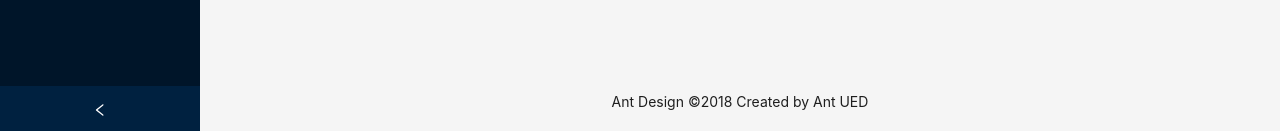
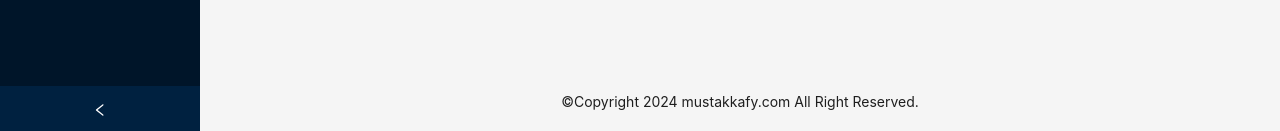
Before and after one commit to MustakAhmedKafy/vue-ant-dashboard, a Vue app: page / in a window 1280 px wide. Shown: the part 666-797 px from the top of the page. Built offline with nearby package versions, Linux system fonts and the light colour scheme.

Commit message:
final update

```diff
--- a/src/components/layout/MainLayout.vue
+++ b/src/components/layout/MainLayout.vue
@@ -3,9 +3,9 @@
     <SideBar />
     <a-layout>
       <TopHeader />
-      <a-layout-content style="margin: 0 16px"> <HomeContent/> </a-layout-content>
+      <a-layout-content style="margin: 0 16px"> <HomeContent /> </a-layout-content>
       <a-layout-footer style="text-align: center">
-        Ant Design ©2018 Created by Ant UED
+        ©Copyright 2024 mustakkafy.com All Right Reserved.
       </a-layout-footer>
     </a-layout>
   </a-layout>
@@ -13,7 +13,7 @@
 <script setup>
 import SideBar from '../layout/SideBar.vue'
 import TopHeader from '../layout/TopHeader.vue'
-import HomeContent from '../../views/HomeContent.vue';
+import HomeContent from '../../views/HomeContent.vue'
 </script>
 <style scoped>
 #components-layout-demo-side .logo {
@@ -28,7 +28,7 @@ import HomeContent from '../../views/HomeContent.vue';
 [data-theme='dark'] .site-layout .site-layout-background {
   background: #141414;
 }
-main{
-  margin: 16px!important;
+main {
+  margin: 16px !important;
 }
 </style>
```
